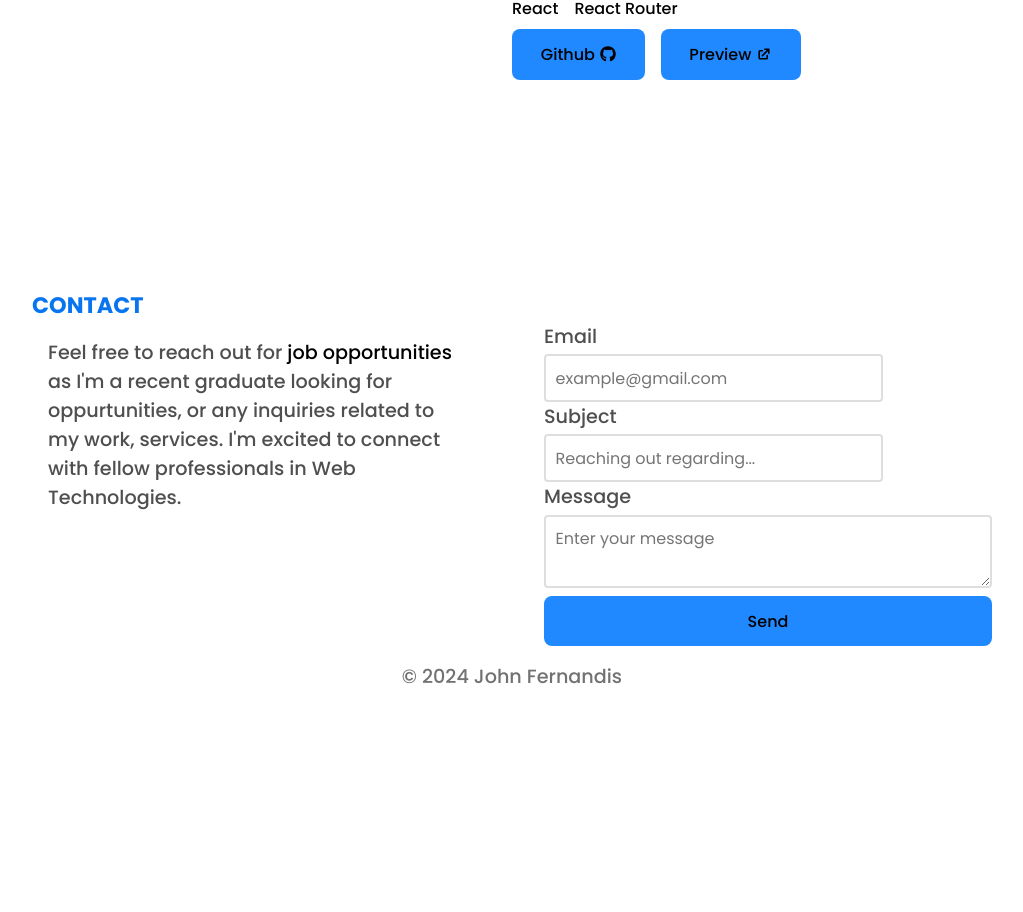
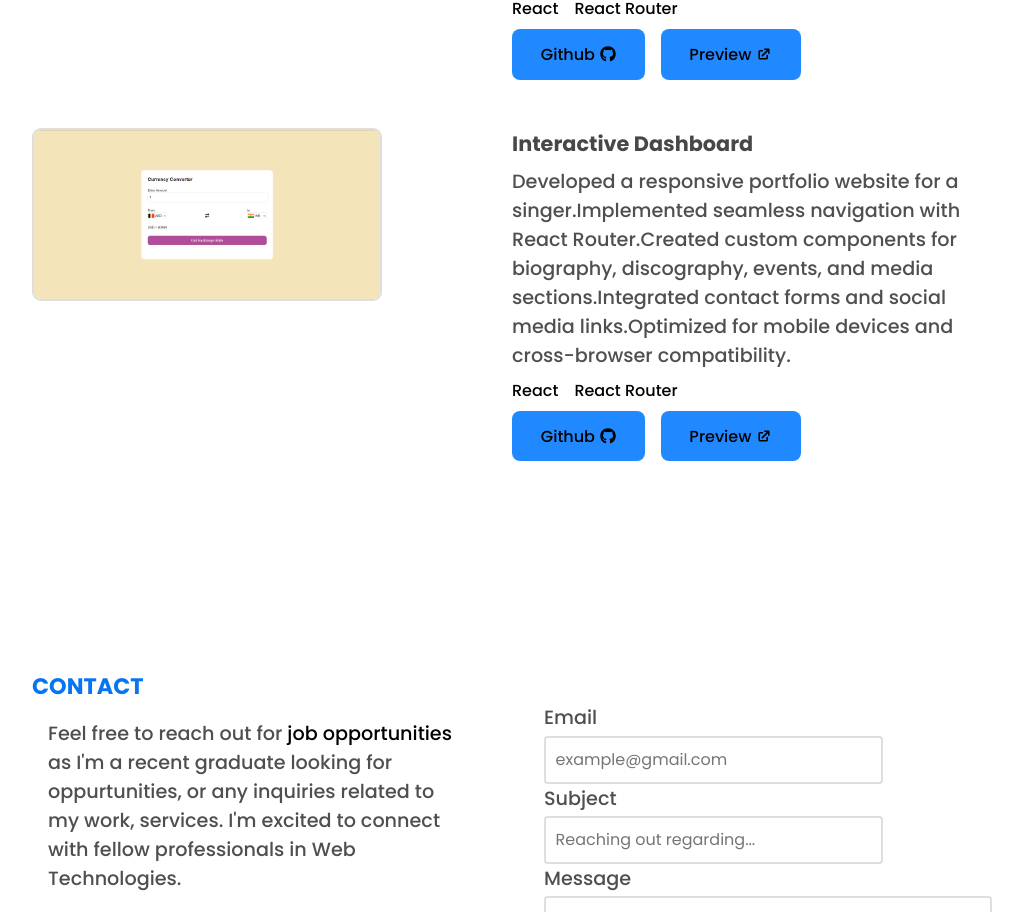
Before and after one commit to johnfds-8/portfolio_V2, a React (Vite) app: page / in a window 1280 px wide. Shown: the part 1957-2869 px from the top of the page, without its empty margins (128-1151 px from the left). Before the commit the page ends 2728 px from the top, so only its background shows below. Built offline with nearby package versions, Linux system fonts and the light colour scheme.

Commit message:
Update ProjectData.js

```diff
--- a/src/constants/ProjectData.js
+++ b/src/constants/ProjectData.js
@@ -43,4 +43,20 @@ export const projectData = [
     githubUrl:
       "https://mr-fernandes.vercel.app/",
   },
+{
+    id: 2,
+    title: "Interactive Dashboard",
+    image: "./Currency-Converter.png",
+
+    projectDescription:
+      "Developed a responsive portfolio website for a singer.Implemented seamless navigation with React Router.Created custom components for biography, discography, events, and media sections.Integrated contact forms and social media links.Optimized for mobile devices and cross-browser compatibility.",
+    stack: [
+      { id: 1, tech: "React" },
+      { id: 2, tech: "React Router" },
+    ],
+    liveUrl: "https://mr-fernandes.vercel.app/",
+    githubUrl:
+      "https://mr-fernandes.vercel.app/",
+  },
+
 ];
```
